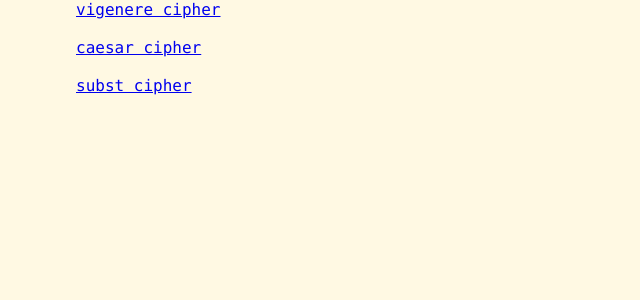
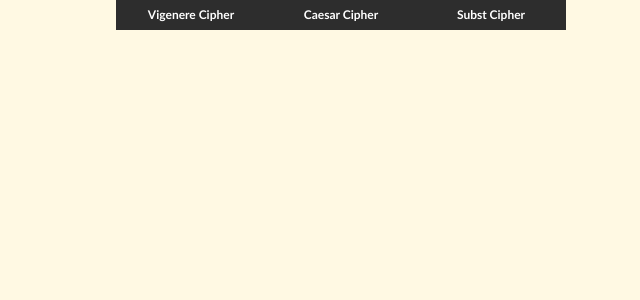
Before and after one commit to leeeyj/Cipher_web, a Django app: page / in a window 1280 px wide. Shown: the top 300 px of the page, without its empty margins (324-964 px from the left). Run offline with Django 3.2, Linux system fonts and the light colour scheme.

Commit message:
navbar 추가

```diff
--- a/hello/templates/home.html
+++ b/hello/templates/home.html
@@ -1,3 +1,5 @@
+
+
 <script>
     function hideDiv (){
     document.getElementById("div1").className = "animated fadeOutRight";
@@ -41,28 +43,55 @@
     }
 
 </style>
-
+<html lang="ko">
 <!doctype html>
-<h1>
-
-</h1>
 <div id = div1 class="animated fadeInLeft">
     Simple Cipher
 </div>
-
-<html lang="ko">
-  <head>
+<head>
     <link rel="preconnect" href="https://fonts.gstatic.com">
     <link href="https://fonts.googleapis.com/css2?family=Nanum+Myeongjo:wght@400;700;800&display=swap" rel="stylesheet">
     <link rel="stylesheet" href="https://cdnjs.cloudflare.com/ajax/libs/animate.css/3.7.0/animate.min.css">
     <meta charset="utf-8">
     <title>Simple_Cipher</title>
+    <style>
+        #topMenu {
+            height: 30px;
+            width: 850px;
+            text-align: center;
+        }
+        #topMenu ul li {
+            list-style: none;
+            color: white;
+            background-color: #2d2d2d;
+            float: left;
+            line-height: 30px;
+            vertical-align: middle;
+            text-align: center;
+            display: inline;
+        }
+        #topMenu .menuLink {
+            text-decoration: none;
+            color: white;
+            display: black;
+            width: 150px;
+            font-size: 12px;
+            font-weight: bold;
+            font-family: "Trebuchet MS", Dotum, Arial;
+        }
+        #topMenu .menuLink:hover {
+            color: red;
+            background-color: #4d4d4d;
+        }
+    </style>
 </head>
 <body id="body1">
-    <a id="a1" href="{% url 'vigenere_input' %}">vigenere cipher</a>
-    <br>
-    <a id="a2" href="{% url 'caesar' %}">caesar cipher</a>
-    <br>
-    <a id="a3" href="{% url 'subst_input' %}">subst cipher</a>
+    <nav id="topMenu" >
+        <ul>
+            <li><a class="menuLink" id="a1" href="{% url 'vigenere_input' %}">Vigenere Cipher</a></li>
+            <li><a class="menuLink" id="a2" href="{% url 'caesar' %}">Caesar Cipher</a></li>
+            <li><a class="menuLink" id="a3" href="{% url 'subst_input' %}">Subst Cipher</a></li>
+        </ul>
+    </nav>
 </body>
 </html>
```
